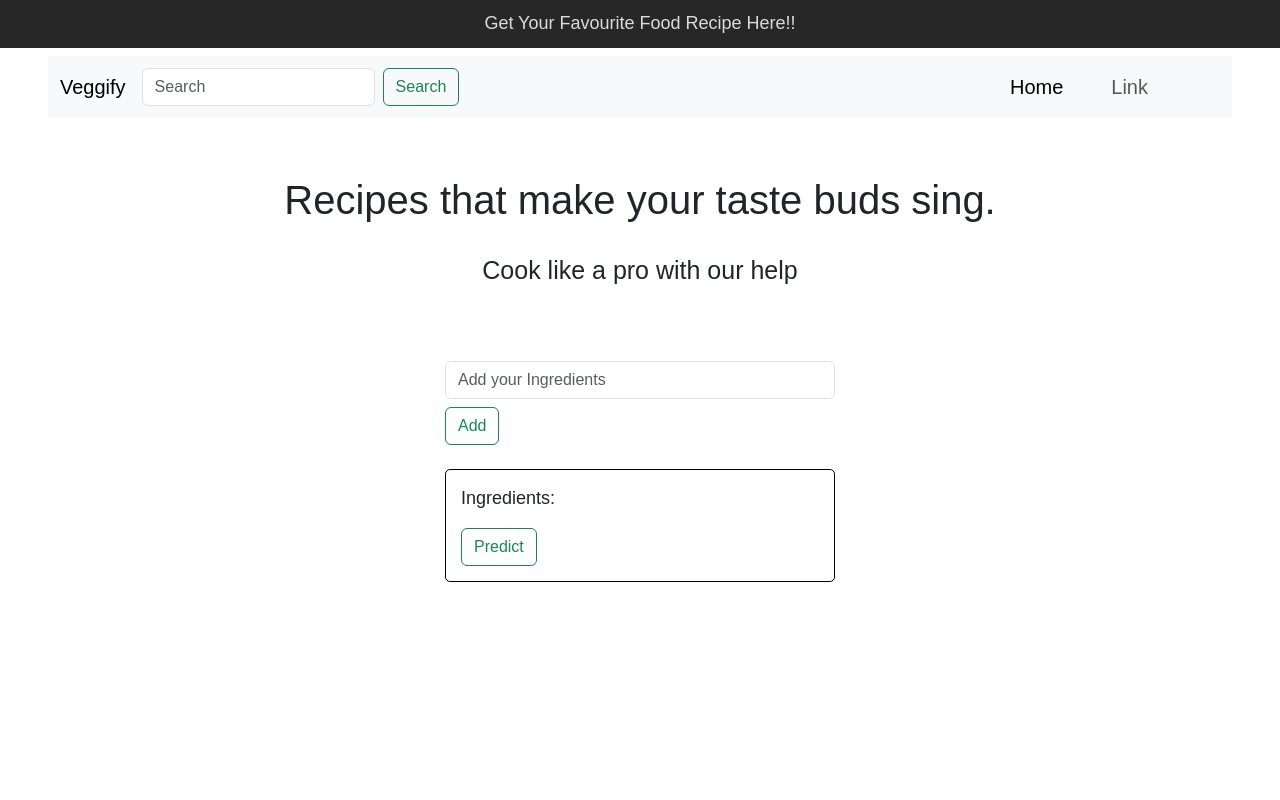
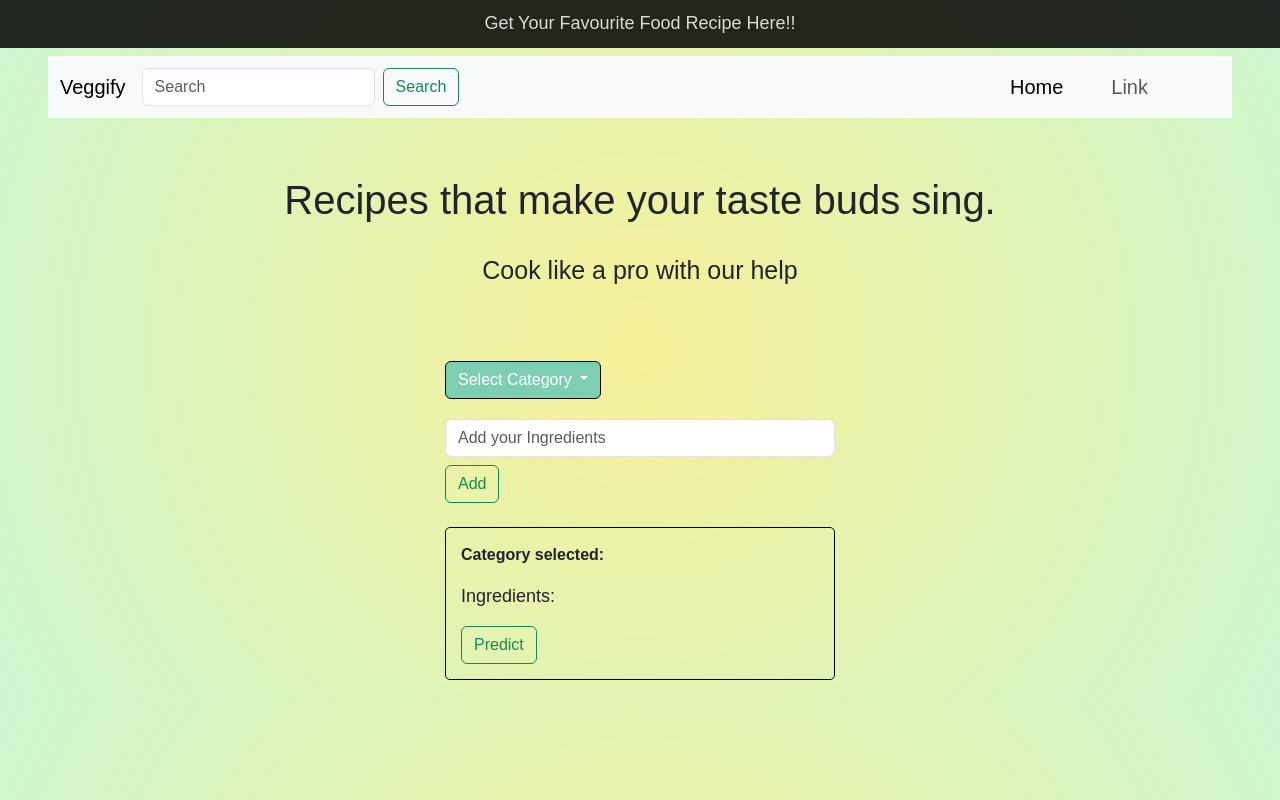
Before and after one commit to Ayush06102003/RecipeRecommendation_ML, a Flask app: page / in a window 1280 px wide. Run offline with Flask 3, Linux system fonts and the light colour scheme; parts of the project's set-up code (start-up, migrations or seed data) failed here and were passed over.

Commit message:
Update index.html

```diff
--- a/templates/index.html
+++ b/templates/index.html
@@ -11,6 +11,8 @@
   <style>
     body {
       font-family: Arial, sans-serif;
+      background: rgb(244,236,127);
+background: radial-gradient(circle, rgba(244,236,127,0.8029586834733894) 0%, rgba(206,247,209,1) 100%);
     }
 
     .advertise {
@@ -129,9 +131,10 @@
     <div class="container-fluid">
       <a class="navbar-brand" href="#">Veggify</a>
       <form class="d-flex" action="{{url_for('search')}}" method="POST" role="search">
-        <input class="form-control me-2" type="search" placeholder="Search" aria-label="Search">
+        <input class="form-control me-2" type="search" placeholder="Search" aria-label="Search" name="search_input">
         <button class="btn btn-outline-success" type="submit">Search</button>
     </form>
+
       <button class="navbar-toggler" type="button" data-bs-toggle="collapse" data-bs-target="#navbarSupportedContent"
         aria-controls="navbarSupportedContent" aria-expanded="false" aria-label="Toggle navigation">
         <span class="navbar-toggler-icon"></span>
@@ -164,15 +167,27 @@
 
   <!-- Ingredients  list-->
   <div class="todo-container">
-    <form class="flex" id="ingredientForm">
+    <form class="flex" id="ingredientForm" action="{{url_for('predict')}}" method="POST">
+      <div class="dropdown ">
+        <button class="btn btn-secondary dropdown-toggle" type="button" data-bs-toggle="dropdown" aria-expanded="false">
+          Select Category
+        </button>
+        <ul class="dropdown-menu" required >
+          <li><a class="dropdown-item" href="#">Less than 40 minutes & Low Calory</a></li>
+          <li><a class="dropdown-item" href="#">Less than 40 minutes & High Calory</a></li>
+          <li><a class="dropdown-item" href="#">More than 40 minutes & Low Calory</a></li>
+          <li><a class="dropdown-item" href="#">More than 40 minutes & High Calory</a></li>
+        </ul>
+      </div>
         <input class="form-control me-2" type="search" id="taskInput" placeholder="Add your Ingredients" aria-label="Search">
         <button class="btn btn-outline-success my-2" onclick="addTask(event)">Add</button>
         <div class="ingredients my-3">
+            <p id="selectedCategoryDisplay">Category selected: </p>
             <p style="font-size: large;">Ingredients:</p>
             <ul id="taskList">
                 <!-- Tasks will be added dynamically here -->
             </ul>
-            <button class="btn btn-outline-success" onclick="sendTasksToFlask()" type="submit">Predict</button>
+            <button class="btn btn-outline-success" id="predictButton" type="button">Predict</button>
    </div>
         <div id="recipeContainer"></div>
     </form>
@@ -180,6 +195,7 @@
 
 <script>
   var tasks = [];
+  var selectedCategory =""
 
   function addTask(event) {
       event.preventDefault(); // Prevent the default form submission behavior
@@ -206,37 +222,62 @@
       document.getElementById("taskInput").value = ""; // Clear the input field
   }
 
-  function sendTasksToFlask() {
+  document.addEventListener("DOMContentLoaded", function () {
+    // Get all dropdown items
+    var dropdownItems = document.querySelectorAll(".dropdown-item");
+
+    // Loop through each dropdown item and attach click event listener
+    dropdownItems.forEach(function (item) {
+        item.addEventListener("click", function () {
+            // Get the text content of the clicked item
+            selectedCategory = this.textContent.trim();
+            console.log("Selected category:", selectedCategory);
+
+            // Update the display with the selected category
+            document.getElementById("selectedCategoryDisplay").textContent = "Category selected: " + selectedCategory;
+
+          });
+    });
+  })
+function sendTasksToFlask(selectedCategory) {
     // Make an AJAX request to Flask
     var xhr = new XMLHttpRequest();
     xhr.open('POST', '/predict', true);
     xhr.setRequestHeader('Content-Type', 'application/json');
     xhr.onreadystatechange = function () {
-          if (xhr.readyState === 4 && xhr.status === 200) {
+        if (xhr.readyState === 4) {
+            if (xhr.status === 200) {
                 console.log('Response from server:', xhr.responseText);
-              document.getElementById('recipeContainer').innerHTML = xhr.responseText;
-
                 alert('Ingredients successfully sent to the server!');
-          } else if (xhr.readyState === 4 && xhr.status !== 200) {
+                // Redirect to the display page after successful submission
+                window.location.href = '/display';
+            } else {
                 console.error('Error sending tasks');
                 alert('Error: Unable to send ingredients to the server.');
             }
+        }
     };
-      xhr.send(JSON.stringify({ tasks: tasks }));
+    // Construct the data payload
+    var data = {
+        tasks: tasks,
+        category: selectedCategory  // Include the selected category
+    };
+    xhr.send(JSON.stringify(data));
 }
 
   // Add event listener to the form for manual submission
-  document.getElementById("ingredientForm").addEventListener("submit", function(event) {
+  document.getElementById("predictButton").addEventListener("click", function(event) {
         event.preventDefault(); // Prevent the default form submission behavior
-      sendTasksToFlask(); // Call the function to send tasks to Flask
+        sendTasksToFlask(selectedCategory); // Call the function to send tasks to Flask with the selected category
     });
 
-  function renderHTML(htmlContent) {
-        // Render the received HTML content
-        document.body.innerHTML = htmlContent;
-    }
+  // function renderHTML(htmlContent) {
+  //       // Render the received HTML content
+  //       document.body.innerHTML = htmlContent;
+  //   }
 </script>
 
-
+<script src="https://cdn.jsdelivr.net/npm/bootstrap@5.3.3/dist/js/bootstrap.bundle.min.js"
+  integrity="sha384-YvpcrYf0tY3lHB60NNkmXc5s9fDVZLESaAA55NDzOxhy9GkcIdslK1eN7N6jIeHz" crossorigin="anonymous"></script>
 </body>
 </html>
```
Lines whose indentation alone changed are shown as unchanged.
